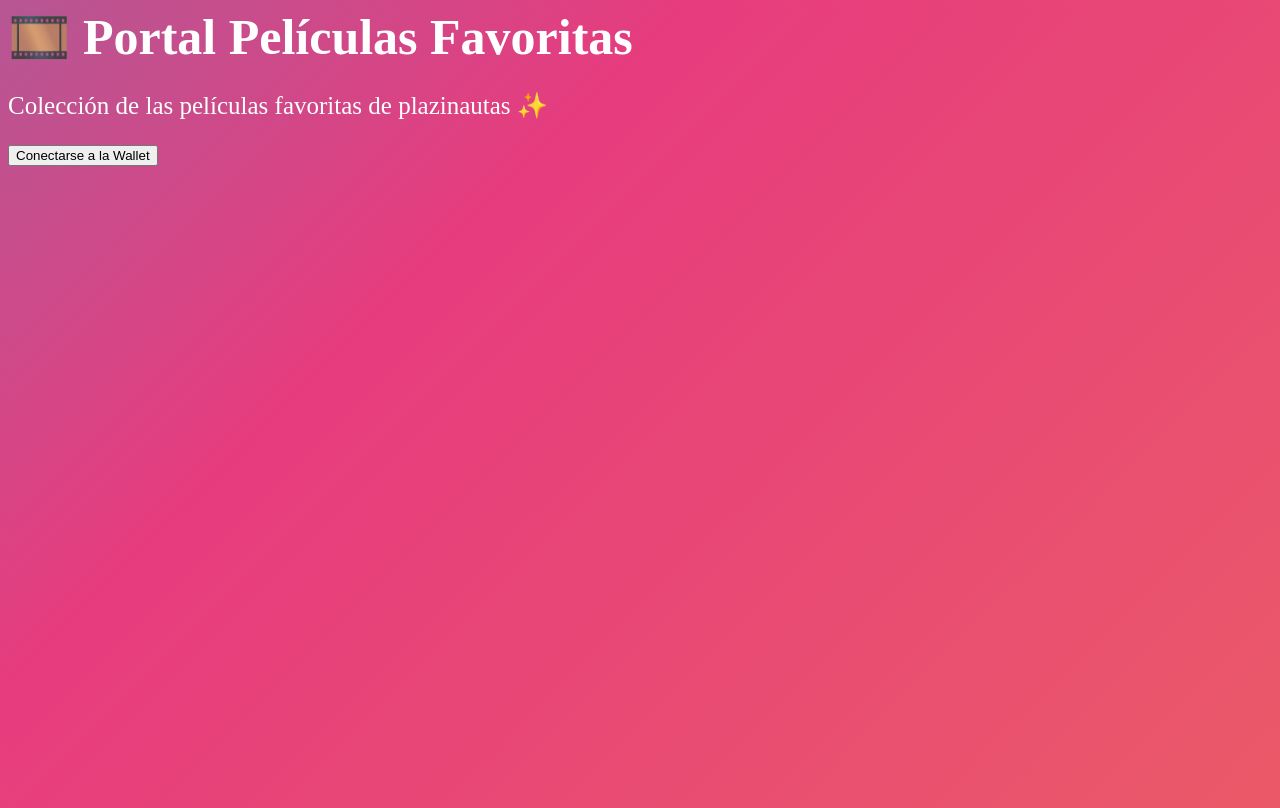
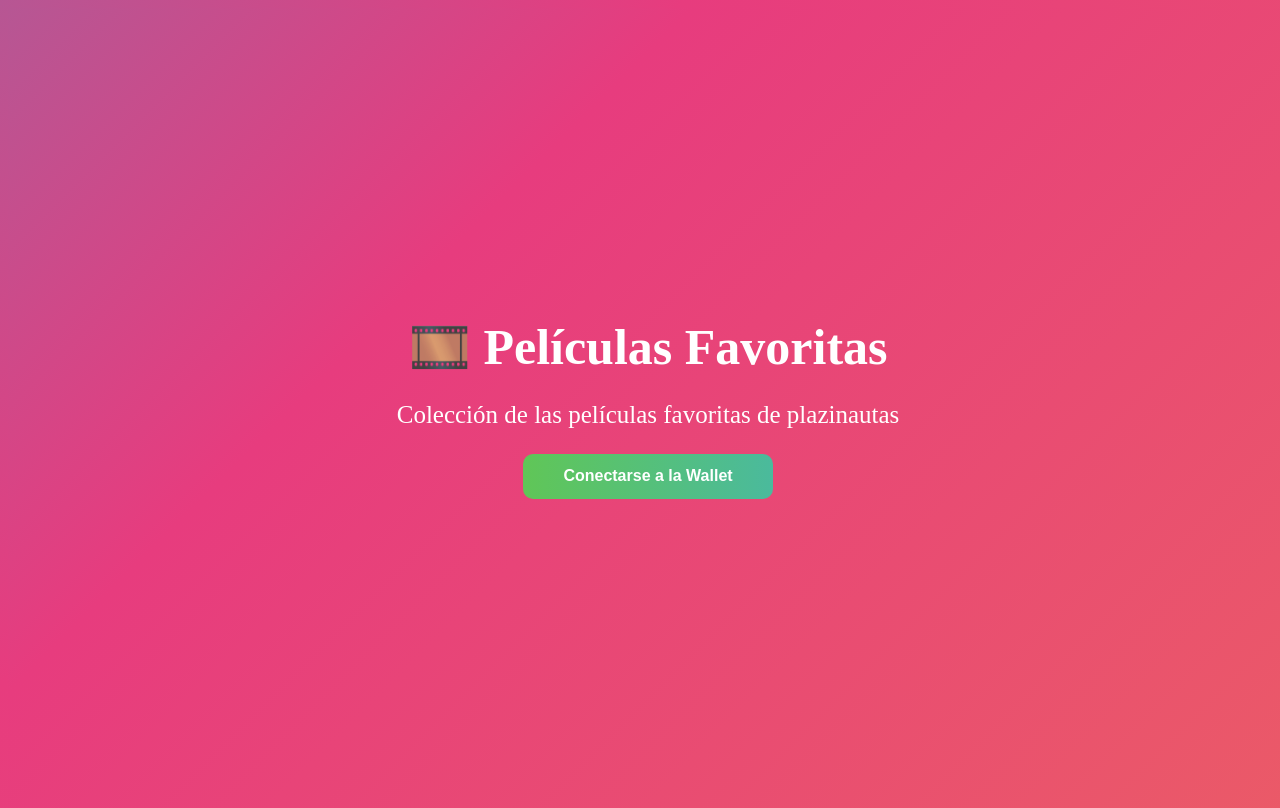
Before and after one commit to gelopfalcon/gif-movie-portal-solana, a Next.js app in the folder gif-movie-portal/: page / in a window 1280 px wide. Built offline with nearby package versions, Linux system fonts and the light colour scheme.

Commit message:
Change styles

```diff
--- a/gif-movie-portal/pages/index.js
+++ b/gif-movie-portal/pages/index.js
@@ -1,21 +1,16 @@
-import Head from 'next/head'
-import Image from 'next/image'
 import React, { useEffect, useState } from 'react';
 
 
 export default function Home() {
 
-  //1
   const MOVIES = [
     'https://bit.ly/3Jb3ae2',
     'https://bit.ly/3NOj69w'
   ]
 
   const [walletAddress, setWalletAddress] = useState(null);
-  //5
   const [inputValue, setInputValue] = useState('');
 
-  //9
   const [gifList, setGifList] = useState([]);
 
 
@@ -45,14 +40,11 @@ export default function Home() {
     }
   };
 
-  //2
   const renderConnectedContainer = () => (
-    <div className="connected-container">
-      {/* 4 */}
+    <div className="sol-connected-container">
       <form
         onSubmit={(event) => {
-          event.preventDefault();
-          //8
+          event.preventDefault()
           sendGif();
         }}
       >
@@ -60,15 +52,11 @@ export default function Home() {
           value={inputValue}
           onChange={onInputChange} />
 
-        <button type="submit" className="cta-button submit-gif-button">Enter</button>
+        <button type="submit" className="sol-cta-button sol-submit-gif-movie-button">Enter</button>
       </form>
-        {/* END 4 */}
-      <div className="gif-grid">
-        {/* 11
-        {gifList.map((gif) => (
-        */}
-        {MOVIES.map(gif => (
-          <div className="gif-item" key={gif}>
+      <div className="sol-gif-grid-movies">
+        {gifList.map(gif => (
+          <div className="sol-gif-movie" key={gif}>
             <img src={gif} alt={gif} />
           </div>
         ))}
@@ -76,17 +64,17 @@ export default function Home() {
     </div>
   );
 
-  //6
+
   const onInputChange = (event) => {
     const { value } = event.target;
     setInputValue(value);
   };
 
-  //7
+
   const sendGif = async () => {
     if (inputValue.length > 0) {
       console.log('Gif link:', inputValue);
-      //12
+
       setGifList([...gifList, inputValue]);
       setInputValue('');
     } else {
@@ -103,7 +91,6 @@ export default function Home() {
     return () => window.removeEventListener('load', onLoad);
   }, []);
 
-  //10
   useEffect(() => {
     if (walletAddress) {
       console.log('Fetching Movie list...');
@@ -128,7 +115,7 @@ export default function Home() {
 
   const renderNotConnectedContainer = () => (
     <button
-      className="cta-button connect-wallet-button"
+      className="sol-cta-button sol-connect-wallet-button"
       onClick={connectWallet}
     >
       Conectarse a la Wallet
@@ -138,15 +125,14 @@ export default function Home() {
 
   return (
 
-    <div className="App">
-      <div className="container">
+    <div className="app">
+      <div className="main-container">
         <div className="header-container">
-          <p className="header"> 🎞️ Portal Películas Favoritas</p>
+          <p className="header"> 🎞️ Películas Favoritas</p>
           <p className="sub-text">
-            Colección de las películas favoritas de plazinautas ✨
+            Colección de las películas favoritas de plazinautas
           </p>
           {!walletAddress && renderNotConnectedContainer()}
-          {/* 3 */}
           {walletAddress && renderConnectedContainer()}
         </div>
       </div>
```
